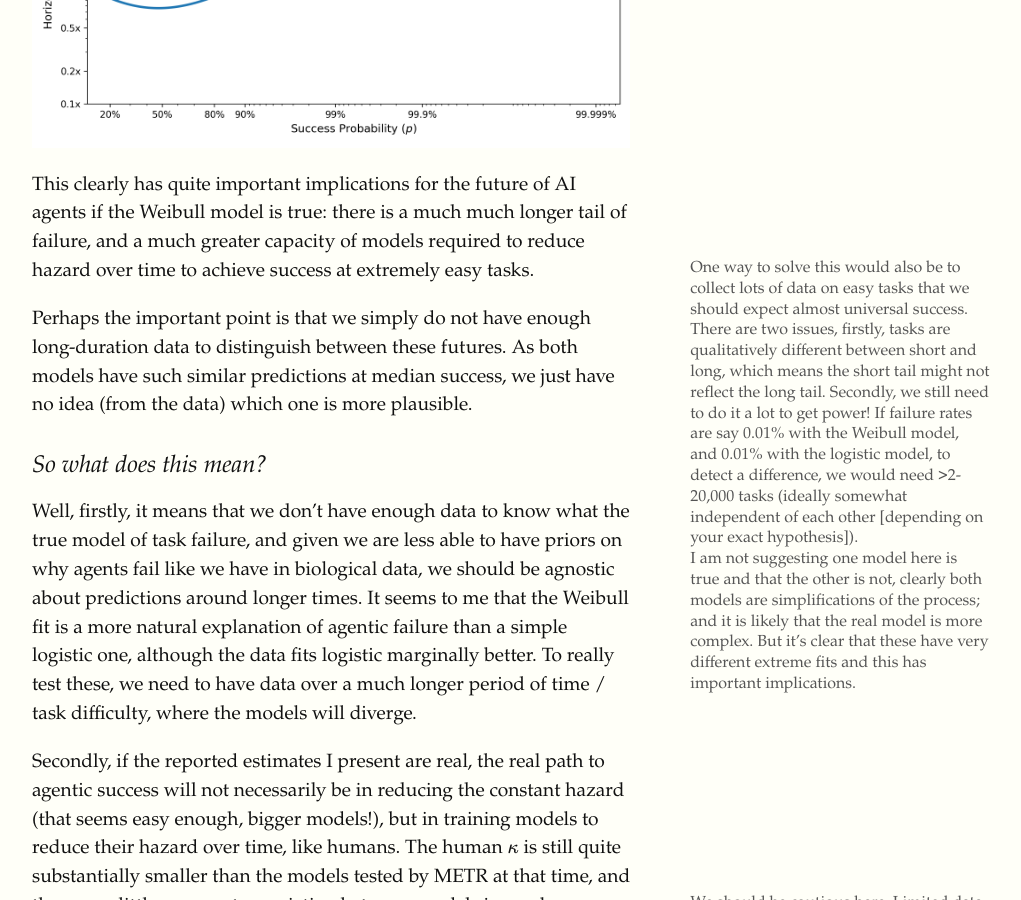
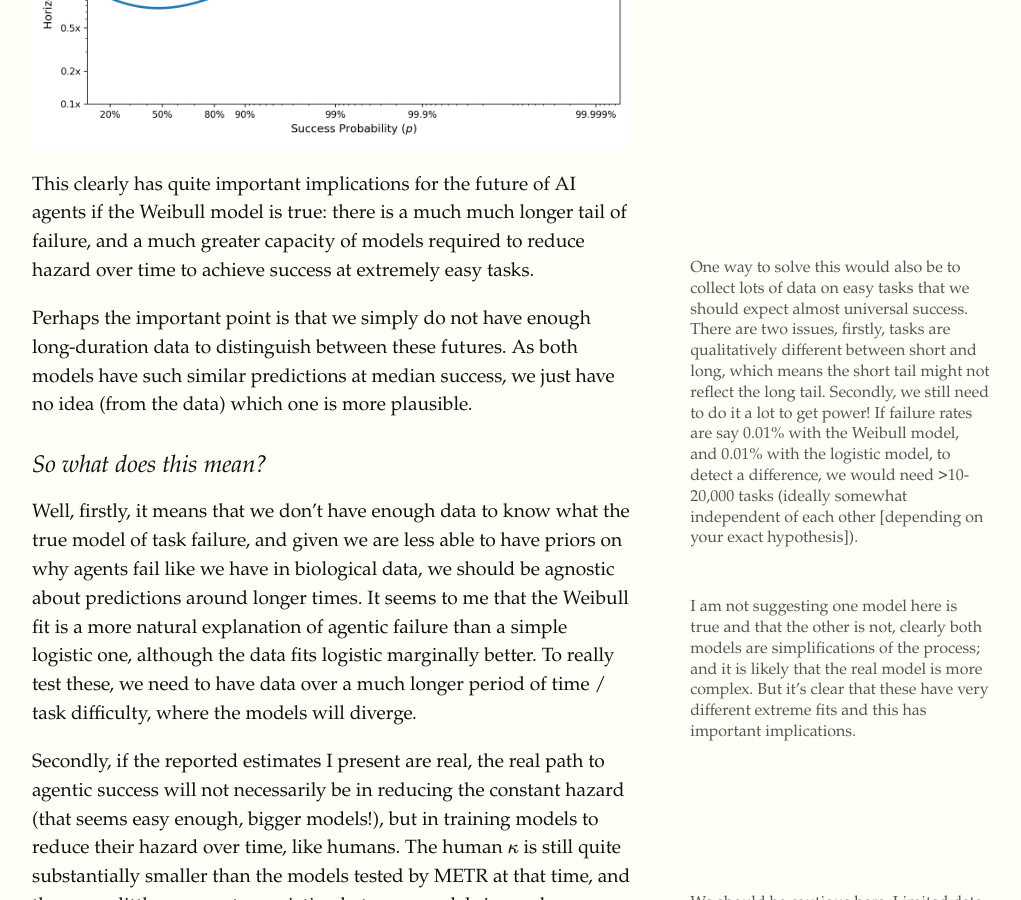
Before and after one commit to gushamilton/lab, a Jekyll site: the page built from _posts/2026-01-23-petos-paradox-ai-agents.md, in a window 1280 px wide and 900 px high, scrolled down 7154 px. Shown: the whole window, without its empty margins (64-1085 px from the left). Built offline with Jekyll 4.4.1, drawn with Linux system fonts in a browser that asks for light colours.

Commit message:
Fix typo (>10-20,000 tasks) and add gap before 'I am not suggesting' note

```diff
--- a/_posts/2026-01-23-petos-paradox-ai-agents.md
+++ b/_posts/2026-01-23-petos-paradox-ai-agents.md
@@ -87,9 +87,9 @@ One way to understand this is if we calculate the horizon ratio, which represent
 <span class="marginnote">Figure 6: Horizon ratio (e.g. multiplicative difference between Weibull and logistic models in the length of time an agent can run at a given % success).</span>
 ![Figure 6: Horizon Ratio]({{ '/assets/images/Figure6.png' | relative_url }})
 
-This clearly has quite important implications for the future of AI agents if the Weibull model is true: there is a much much longer tail of failure, and a much greater capacity of models required to reduce hazard over time to achieve success at extremely easy tasks.<span class="sidenote">One way to solve this would also be to collect lots of data on easy tasks that we should expect almost universal success. There are two issues, firstly, tasks are qualitatively different between short and long, which means the short tail might not reflect the long tail. Secondly, we still need to do it a lot to get power! If failure rates are say 0.01% with the Weibull model, and 0.01% with the logistic model, to detect a difference, we would need >2-20,000 tasks (ideally somewhat independent of each other [depending on your exact hypothesis]).</span>
+This clearly has quite important implications for the future of AI agents if the Weibull model is true: there is a much much longer tail of failure, and a much greater capacity of models required to reduce hazard over time to achieve success at extremely easy tasks.<span class="sidenote">One way to solve this would also be to collect lots of data on easy tasks that we should expect almost universal success. There are two issues, firstly, tasks are qualitatively different between short and long, which means the short tail might not reflect the long tail. Secondly, we still need to do it a lot to get power! If failure rates are say 0.01% with the Weibull model, and 0.01% with the logistic model, to detect a difference, we would need >10-20,000 tasks (ideally somewhat independent of each other [depending on your exact hypothesis]).</span>
 
-Perhaps the important point is that we simply do not have enough long-duration data to distinguish between these futures. As both models have such similar predictions at median success, we just have no idea (from the data) which one is more plausible.<span class="marginnote">I am not suggesting one model here is true and that the other is not, clearly both models are simplifications of the process; and it is likely that the real model is more complex. But it’s clear that these have very different extreme fits and this has important implications.</span>
+Perhaps the important point is that we simply do not have enough long-duration data to distinguish between these futures. As both models have such similar predictions at median success, we just have no idea (from the data) which one is more plausible.<span class="marginnote" style="margin-top: 3rem;">I am not suggesting one model here is true and that the other is not, clearly both models are simplifications of the process; and it is likely that the real model is more complex. But it’s clear that these have very different extreme fits and this has important implications.</span>
 
 ## So what does this mean?
 
```
